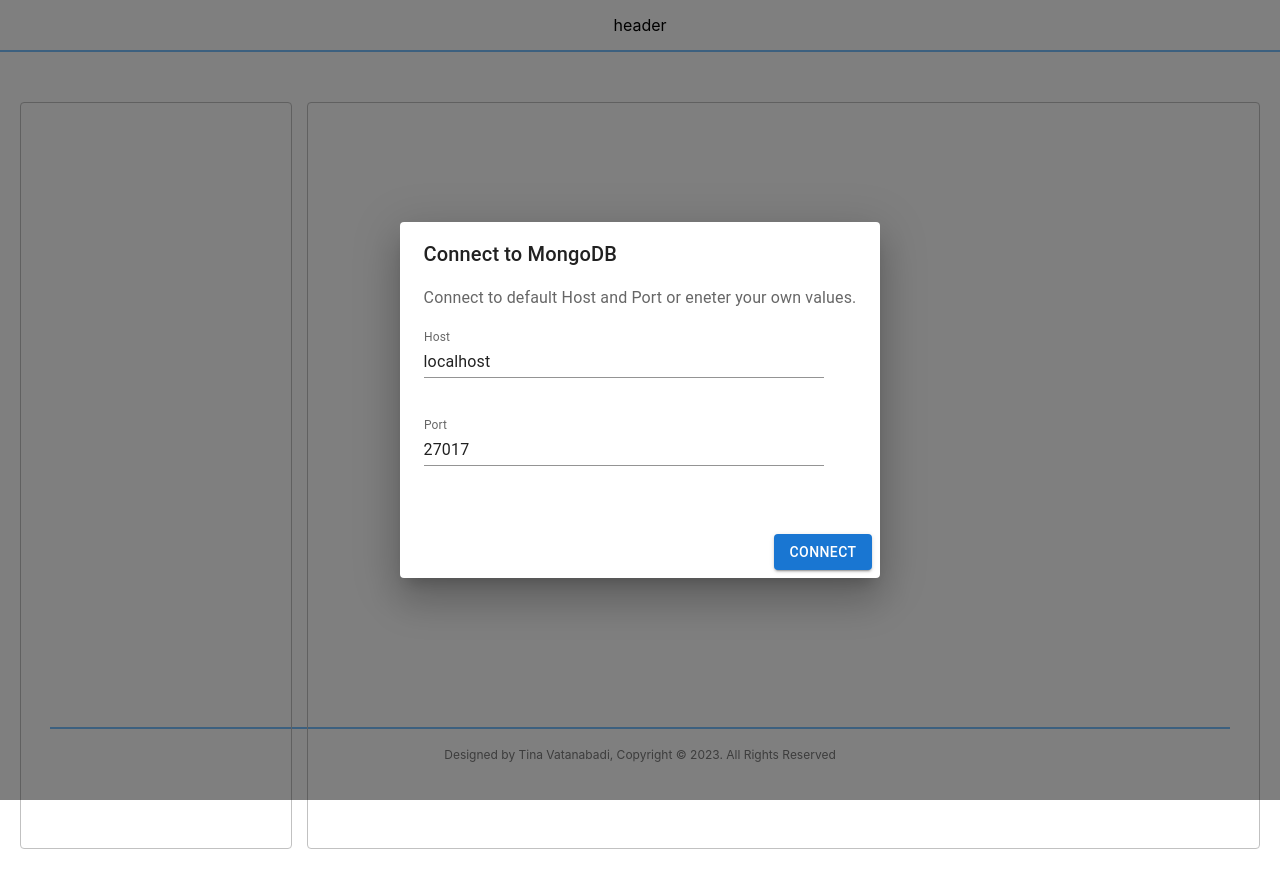
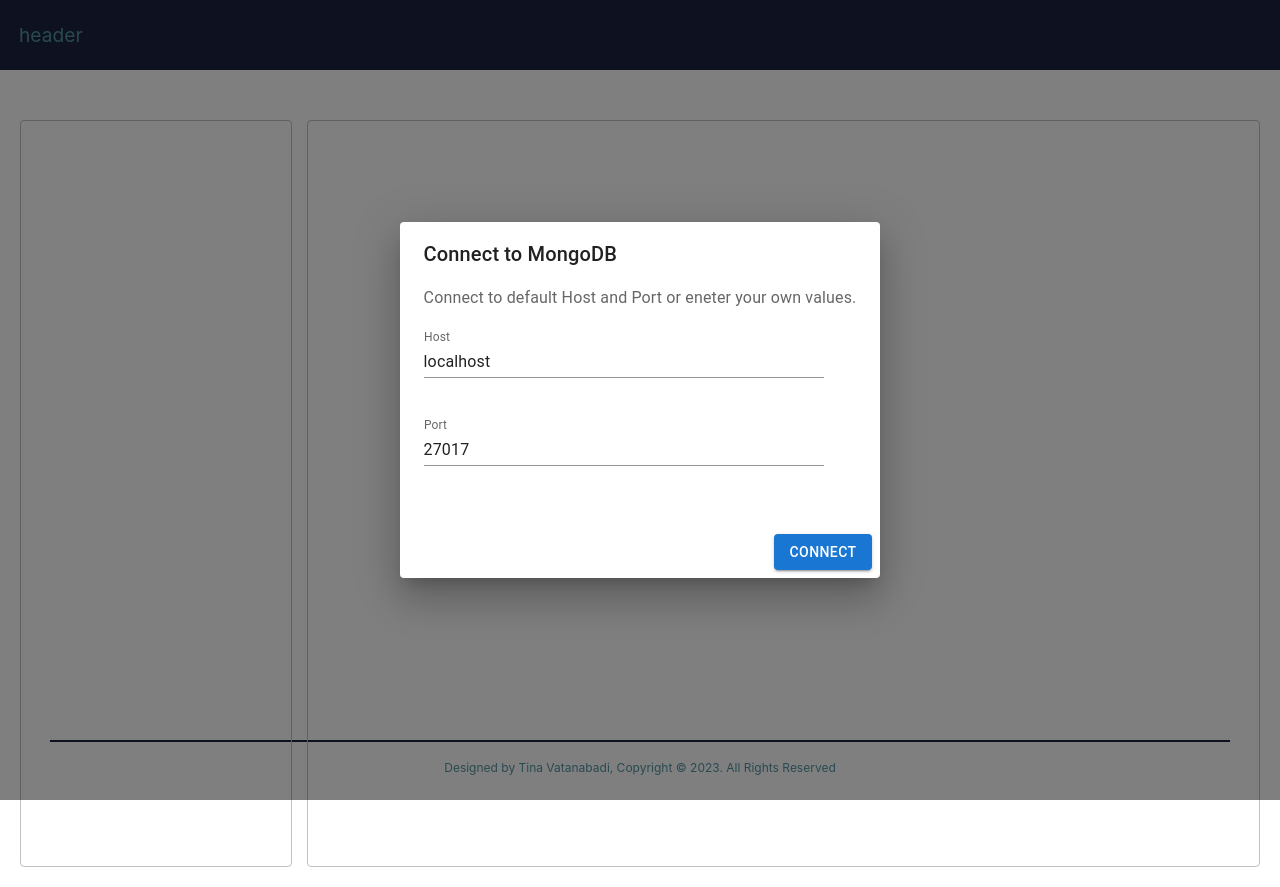
Before and after one commit to Tiinzzy/react-projects, a React (Create React App) app in the folder mongodb-browser/src/front-end/: page / in a window 1280 px wide. Built offline with nearby package versions, Linux system fonts and the light colour scheme; the HTML template or start-up script is replaced by a standard one.

Commit message:
fixed stying for header and footer

```diff
--- a/mongodb-browser/src/front-end/src/components/style.css
+++ b/mongodb-browser/src/front-end/src/components/style.css
@@ -30,26 +30,30 @@
 .header-main-box {
     margin-bottom: 30px;
     /* background-color: rgb(223, 240, 255); */
-    border-bottom: solid 2px rgb(121, 193, 255);
+    /* border-bottom: solid 2px rgb(121, 193, 255); */
+    background-color: #1C2541;
+    padding: 10px 0px 10px 19px;
+    color: #5294A3;
+    font-size: larger;
     height: 50px;
     display: flex;
     flex-direction: row;
-    justify-content: space-evenly;
+    justify-content: left;
     align-items: center;
 }
 
 .footer-main-box {
-    margin-top: 30px;
+    margin-top: 25px;
     margin-left: 50px;
     margin-right: 50px;
-    border-top: solid 2px rgb(121, 193, 255);
+    border-top: solid 2px #1C2541;
     height: 50px;
     display: flex;
     flex-direction: row;
     justify-content: center;
     align-items: center;
     font-size: 12px;
-    color: rgb(122, 122, 122);
+    color: #5294A3;
 }
 
 .display-documents-box-1 {
```
